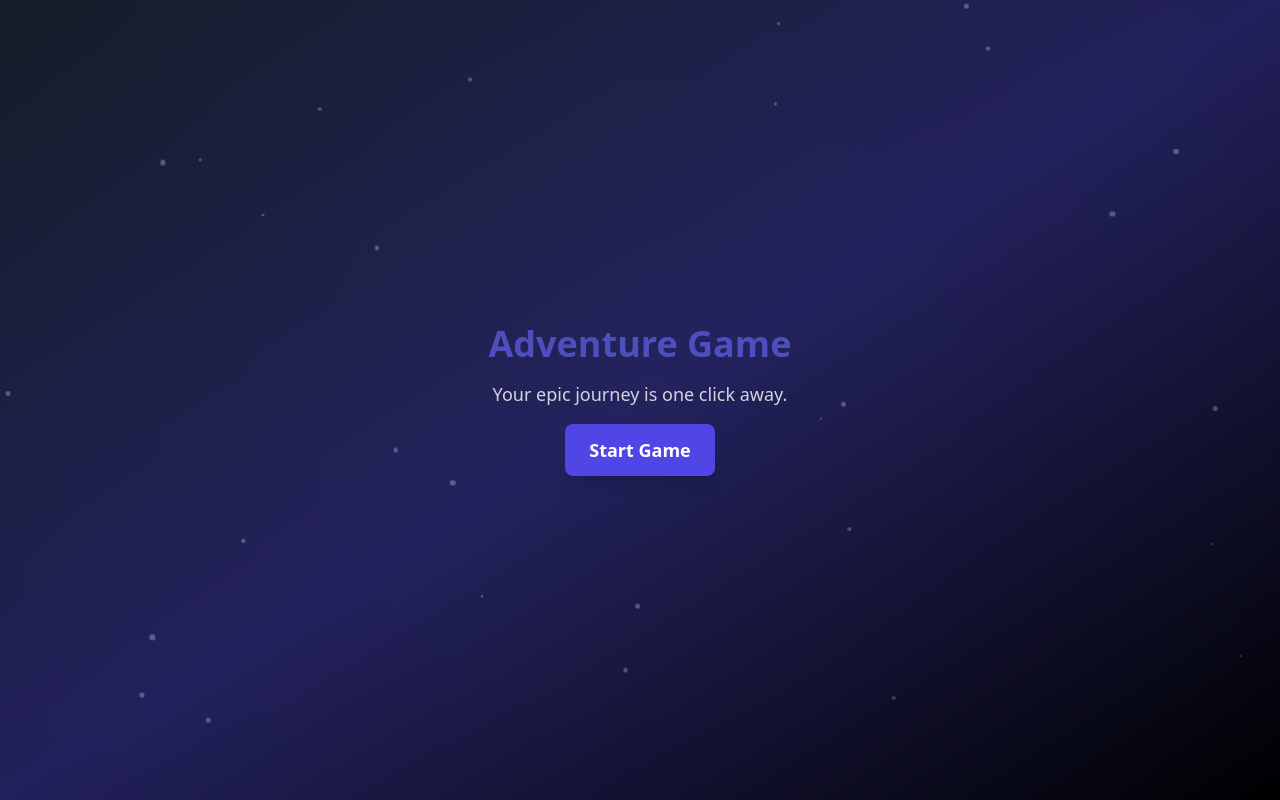
After one commit to CodoWIzard/game24, a Flask app: template templates/index.html in a window 1280 px wide. The commit adds this page. Run offline with Flask 3, Linux system fonts and the light colour scheme; the template is opened without the code that fills it, so the values that code supplies are empty; some libraries are stand-ins or nearby versions.

Commit message:
Paar veranderingen qua game mechanics, bug fixes en mooiere UI

```diff
--- a/app.py
+++ b/app.py
@@ -1,10 +1,11 @@
 from flask import Flask, request, jsonify
+from flask import send_from_directory
 import json
 import os
 
-app = Flask(__name__)
+app = Flask(__name__, static_folder="static")
 
-# Player state and story
+# Player and story
 player_state = {
     "inventory": [],
     "abilities": {},
@@ -14,17 +15,21 @@ player_state = {
 with open("story.json", "r") as file:
     story = json.load(file)
 
-@app.route("/")
-def index():
-    return app.send_static_file("index.html")
+
+
+@app.route('/')
+def serve_static(filename='index.html'):
+    root_dir = os.path.dirname(os.getcwd())
+    return send_from_directory(os.path.join(root_dir, 'game24', 'templates'), 'index.html')
 
 @app.route("/scene", methods=["GET"])
 def get_scene():
-    scene_id = player_state["current_scene"]
+    scene_id = request.args.get("scene_id", player_state["current_scene"])
     scene = story.get(scene_id, None)
     if scene:
         return jsonify(scene)
     return jsonify({"error": "Scene not found"}), 404
+
 
 @app.route("/choice", methods=["POST"])
 def make_choice():
--- a/app.js
+++ b/static/js/app.js
@@ -4,6 +4,7 @@ const sceneText = document.getElementById("scene-text");
 const choicesContainer = document.getElementById("choices");
 const saveButton = document.getElementById("save");
 const loadButton = document.getElementById("load");
+const startButton = document.getElementById("start");
 
 function loadScene(sceneId) {
   fetch(`/scene?scene_id=${sceneId}`)
@@ -32,16 +33,34 @@ function makeChoice(nextScene) {
     .then(() => loadScene(nextScene));
 }
 
+// Handle Save Game button
 saveButton.addEventListener("click", () => {
   fetch("/save", { method: "POST" })
     .then((response) => response.json())
     .then((data) => alert(data.message));
 });
 
+// Handle Load Game button
 loadButton.addEventListener("click", () => {
   fetch("/load")
     .then((response) => response.json())
-    .then(() => loadScene("start"));
+    .then((data) => {
+      if (data.error) {
+        alert(data.error);
+      } else {
+        loadScene(data.player_state.current_scene);
+      }
+    });
 });
 
-document.addEventListener("DOMContentLoaded", () => loadScene("start"));
+// Initialize game with Start button
+document.addEventListener("DOMContentLoaded", () => {
+  gameContainer.style.display = "none"; // Hide game content on load
+});
+
+// Start the game when the Start button is clicked
+startButton.addEventListener("click", () => {
+  loadScene("start"); // Load the initial scene
+  startButton.style.display = "none"; // Hide the Start button
+  gameContainer.style.display = "block"; // Show the game content
+});
--- /dev/null
+++ b/templates/index.html
@@ -0,0 +1,133 @@
+<!DOCTYPE html>
+<html lang="en">
+  <head>
+    <meta charset="UTF-8" />
+    <meta name="viewport" content="width=device-width, initial-scale=1.0" />
+    <title>Adventure Game</title>
+    <script src="app.js" defer></script>
+    <script src="https://cdn.tailwindcss.com"></script>
+    <style>
+      /* Particle Animation */
+      .particles {
+        position: absolute;
+        top: 0;
+        left: 0;
+        width: 100%;
+        height: 100%;
+        pointer-events: none;
+        background: radial-gradient(
+          circle,
+          rgba(0, 0, 0, 0.6),
+          rgba(0, 0, 0, 0.9)
+        );
+      }
+
+      .particle {
+        position: absolute;
+        width: 4px;
+        height: 4px;
+        background: rgba(255, 255, 255, 0.8);
+        border-radius: 50%;
+        animation: drift 6s infinite ease-in-out;
+      }
+
+      @keyframes drift {
+        0% {
+          transform: translateY(0) translateX(0);
+        }
+        50% {
+          transform: translateY(-100px) translateX(30px);
+        }
+        100% {
+          transform: translateY(0) translateX(0);
+        }
+      }
+    </style>
+  </head>
+  <body
+    class="relative bg-gray-900 text-white min-h-screen flex flex-col items-center justify-center overflow-hidden"
+  >
+    <!-- Background Elements -->
+    <div class="particles" id="particle-container"></div>
+    <div
+      class="absolute inset-0 bg-gradient-to-br from-gray-800 via-indigo-900 to-black opacity-70 pointer-events-none"
+    ></div>
+
+    <!-- Start Button Section -->
+    <div
+      id="start-screen"
+      class="flex flex-col items-center justify-center space-y-4 relative z-10"
+    >
+      <h1 class="text-4xl font-bold text-indigo-500 animate-pulse">
+        Adventure Game
+      </h1>
+      <p class="text-gray-300 text-lg">Your epic journey is one click away.</p>
+      <button
+        id="start"
+        class="px-6 py-3 bg-indigo-600 hover:bg-indigo-700 rounded-lg shadow-lg text-lg font-semibold"
+      >
+        Start Game
+      </button>
+    </div>
+
+    <!-- Game UI Section -->
+    <div
+      id="game"
+      class="hidden w-full max-w-4xl mx-auto space-y-6 relative z-10"
+    >
+      <!-- Scene Title -->
+      <div id="scene-header" class="bg-gray-800 p-6 rounded-lg shadow-md">
+        <h2 id="scene-title" class="text-2xl font-bold text-white">
+          Scene Title
+        </h2>
+      </div>
+
+      <!-- Scene Text -->
+      <div id="scene-content" class="bg-gray-800 p-6 rounded-lg shadow-md">
+        <p id="scene-text" class="text-gray-300 text-lg">Scene description</p>
+      </div>
+
+      <!-- Choices -->
+      <div id="choices" class="grid grid-cols-1 sm:grid-cols-2 gap-4"></div>
+
+      <div class="flex justify-between items-center mt-4">
+        <button
+          id="save"
+          class="px-4 py-2 bg-green-600 hover:bg-green-700 rounded-lg shadow-md"
+        >
+          Save Game
+        </button>
+        <button
+          id="load"
+          class="px-4 py-2 bg-blue-600 hover:bg-blue-700 rounded-lg shadow-md"
+        >
+          Load Game
+        </button>
+      </div>
+    </div>
+
+    <!-- Particle Script -->
+    <script>
+      const particleContainer = document.getElementById("particle-container");
+      const createParticle = () => {
+        const particle = document.createElement("div");
+        particle.classList.add("particle");
+        const size = Math.random() * 4 + 2; // Random size between 2px and 6px
+        particle.style.width = `${size}px`;
+        particle.style.height = `${size}px`;
+        particle.style.top = `${Math.random() * 100}%`;
+        particle.style.left = `${Math.random() * 100}%`;
+        particle.style.animationDuration = `${Math.random() * 4 + 2}s`; // Random duration between 2s and 6s
+        particleContainer.appendChild(particle);
+
+        // Remove particle after animation
+        setTimeout(() => {
+          particle.remove();
+        }, 6000);
+      };
+
+      // Create multiple particles at intervals
+      setInterval(createParticle, 200);
+    </script>
+  </body>
+</html>
```
Also changed, not shown: static/css/output.css (+90 -0 lines), static/index.html (deleted, +0 -27 lines).
